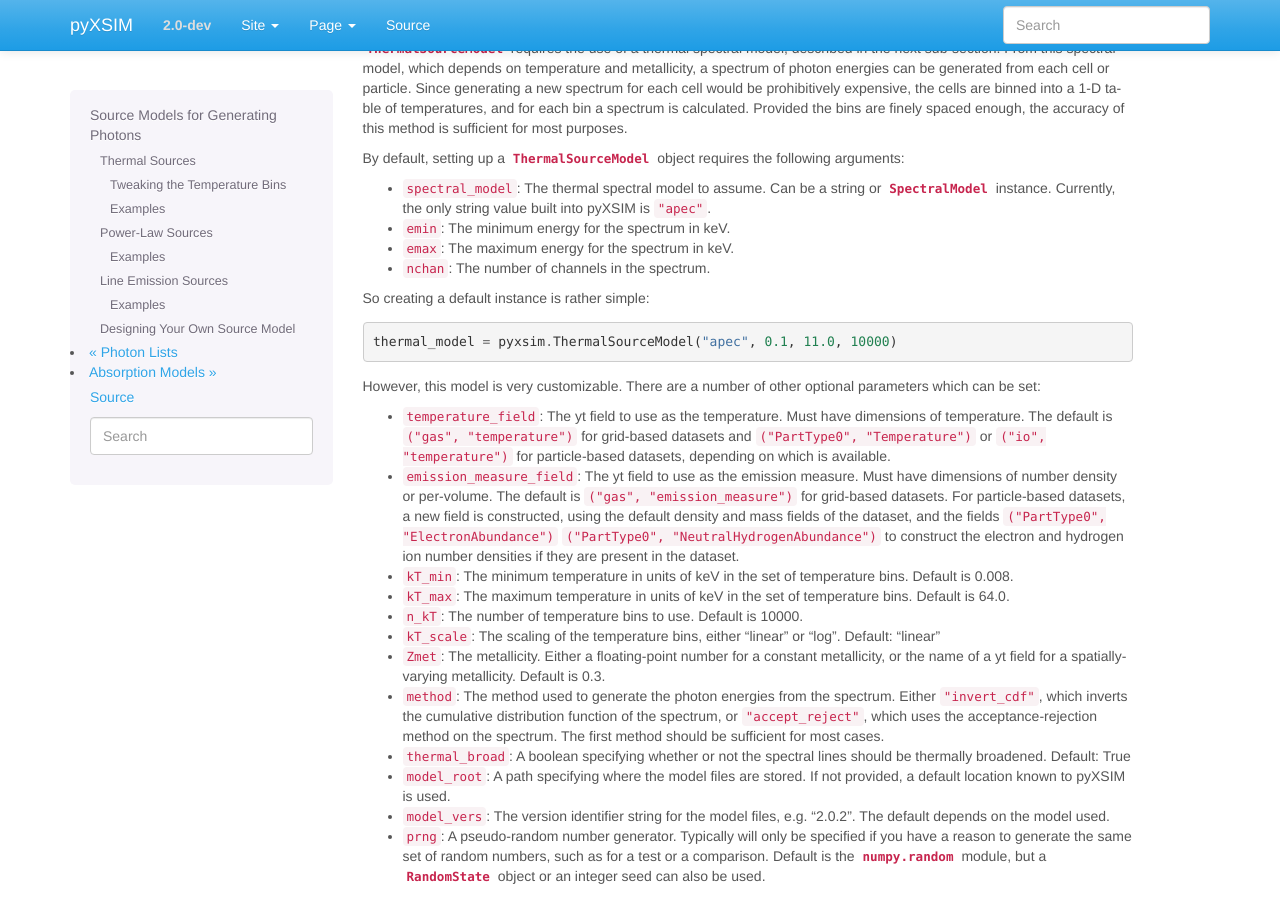
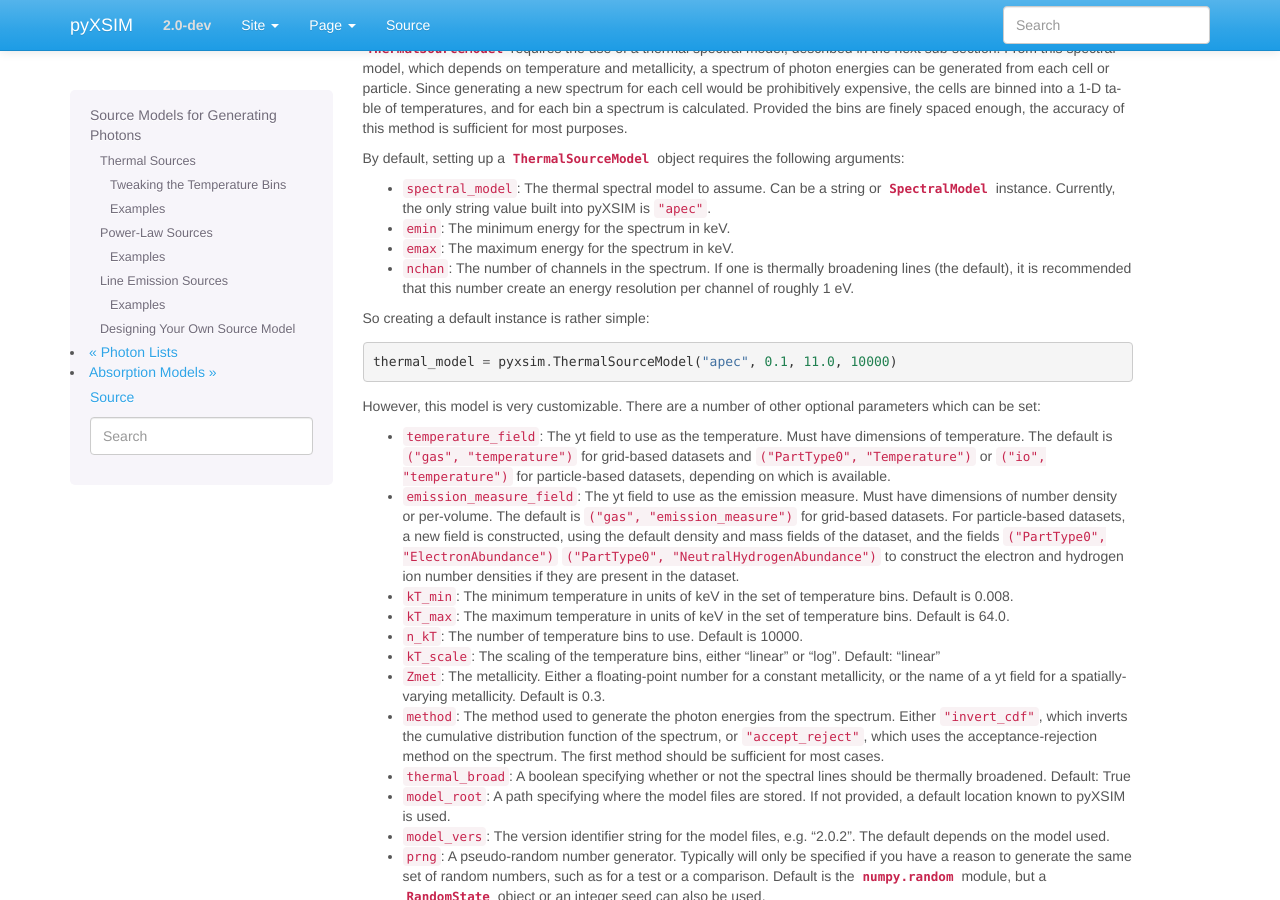
Before and after one commit to jzuhone/pyxsim, a Sphinx documentation site: the page built from doc/source/source_models.rst, in a window 1280 px wide and 900 px high, scrolled down 311 px. Built offline with Sphinx 7.4.7, drawn with Linux system fonts in a browser that asks for light colours; pages that are not in the unit, such as notebooks, are missing from menus.

Commit message:
Warnings about energy binning

```diff
--- a/doc/source/source_models.rst
+++ b/doc/source/source_models.rst
@@ -38,7 +38,9 @@ requires the following arguments:
   string value built into pyXSIM is ``"apec"``.
 * ``emin``: The minimum energy for the spectrum in keV.
 * ``emax``: The maximum energy for the spectrum in keV.
-* ``nchan``: The number of channels in the spectrum.
+* ``nchan``: The number of channels in the spectrum. If one is thermally broadening
+  lines (the default), it is recommended that this number create an energy resolution
+  per channel of roughly 1 eV.
 
 So creating a default instance is rather simple:
 
```
Also changed, not shown: 1 other file.
